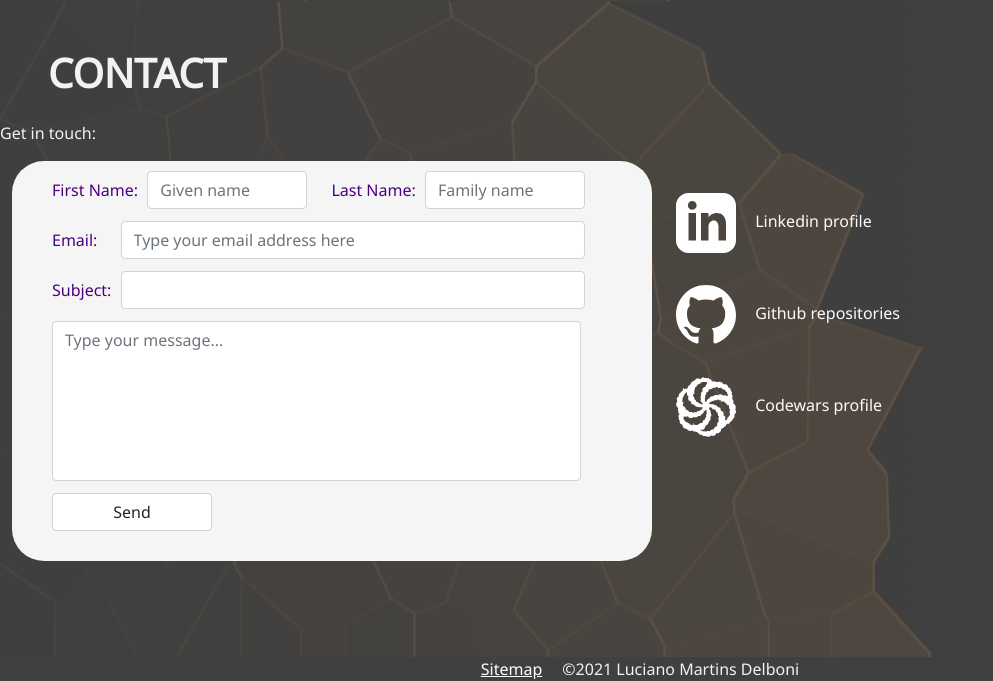
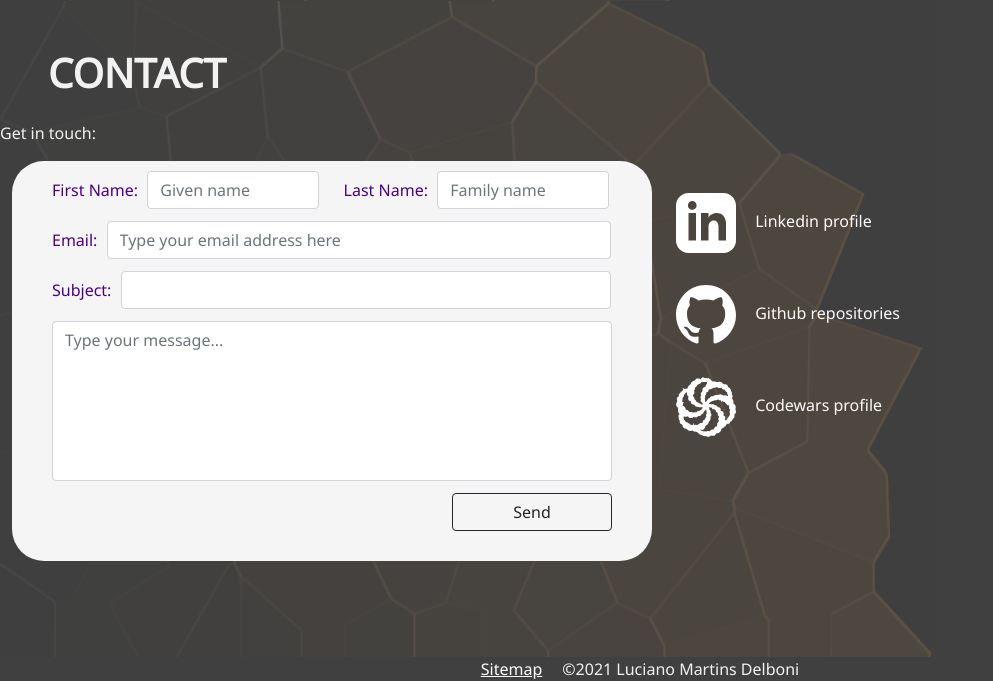
Before and after one commit to lucianodelboni/portfolio, a Django app: page / in a window 1280 px wide. Shown: the part 2159-2840 px from the top of the page, without its empty margins (0-993 px from the left). Run offline with Django 3.2, Linux system fonts and the light colour scheme.

Commit message:
adjusting form send button and widths

```diff
--- a/portfolio_app/static/css/styles.css
+++ b/portfolio_app/static/css/styles.css
@@ -165,6 +165,7 @@ polygon.arrow__top{
 
 .form__style_spacing{
     padding: 10px 40px 2px;
+    white-space: nowrap;
 }
 
 .form__style_spacing > input{
@@ -174,20 +175,20 @@ polygon.arrow__top{
 }
 
 #first_name, #last_name{
-    width: 10rem;
+    width: 30.75%;
+
 }
 
 #email{
-    width: 29rem;
-    margin: 0px 0px 0px 19px;
+    width: 90%;
 }
 
 #subject{
-    width: 29rem;
+    width: 87.5%;
 }
 
 #message{
-    width: 94.5%;
+    width: 100%;
     height: 10rem;
     resize: none;
 }
--- a/portfolio_app/templates/landing_page.html
+++ b/portfolio_app/templates/landing_page.html
@@ -145,8 +145,8 @@
               <div class="form__style_spacing">
                 <textarea class="form-control" type="text" placeholder="Type your message..." id="message" name="Messagebox"></textarea>
               </div>
-              <div class="form__style_spacing">
-                <button class="form-control" type="submit"  id="submit_button" name="Submit">Send</button>
+              <div class="form__style_spacing text-end">
+                <button class="btn btn-outline-dark" type="submit"  id="submit_button" name="Submit">Send</button>
               </div>
             </form>
           </div>
```
